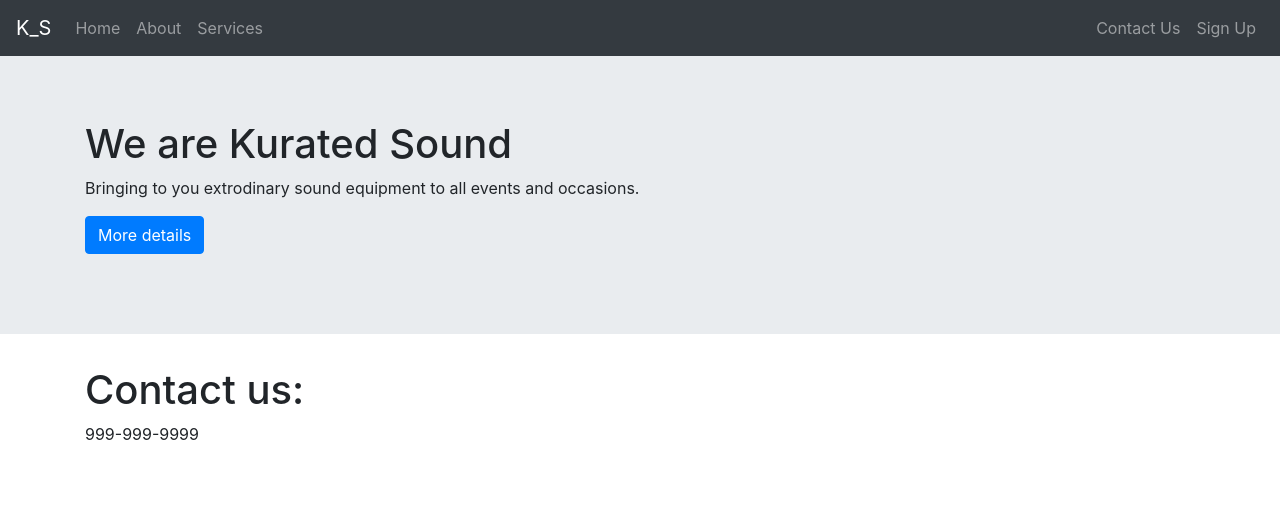
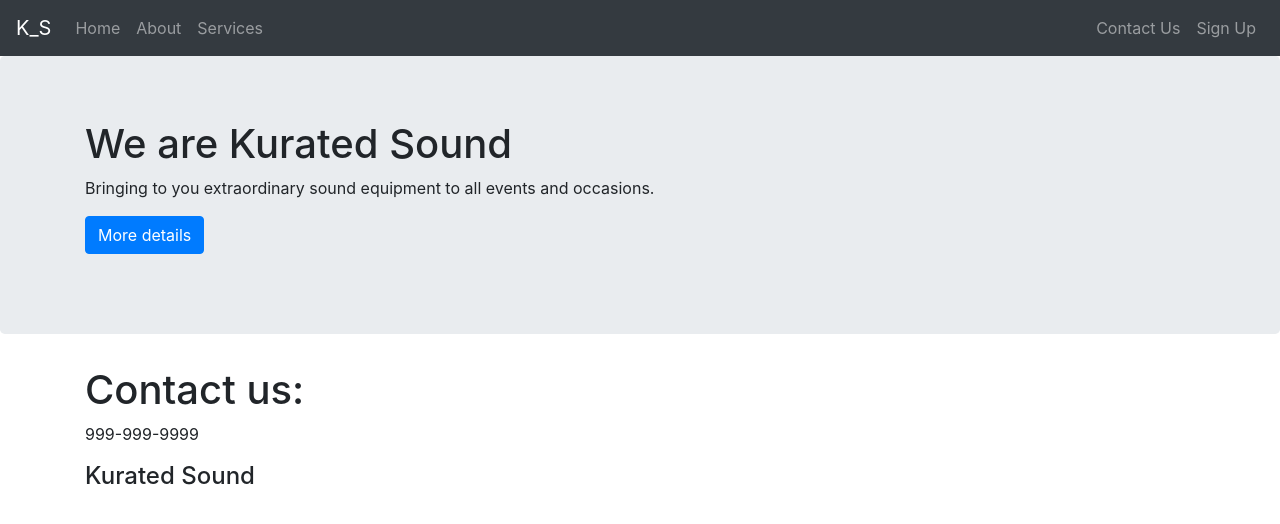
Before and after one commit to kevinhtran/kurated-sound, a React (Create React App) app: page /contact in a window 1280 px wide. Shown: the top 524 px of the page. Built offline with nearby package versions, Linux system fonts and the light colour scheme.

Commit message:
footer in progress

```diff
--- a/src/App.js
+++ b/src/App.js
@@ -8,6 +8,7 @@ import NoMatch from './NoMatch';
 import Layout from './components/Layout';
 import NaviBar from './components/Navibar';
 import Jumbo from './components/Jumbo';
+import Footer from './components/Footer';
 
 function App() {
   return (
@@ -25,6 +26,7 @@ function App() {
           </Switch>
         </Router>
       </Layout>
+      <Footer />
     </>
   );
 }
--- /dev/null
+++ b/src/components/Footer.css
@@ -0,0 +1,26 @@
+.Footer {
+  background: #333;
+  color: white;
+  padding: 3em;
+}
+
+// index.css
+html {
+  height: 100%;
+}
+body {
+  height: 100%;
+}
+# root {
+  height: 100% !important;
+  display: flex;
+  flex-direction: column;
+}
+
+// App.css
+.Content {
+  flex: 1 0 auto;
+}
+.Footer {
+  flex-shrink: 0;
+}
--- /dev/null
+++ b/src/components/Footer.js
@@ -0,0 +1,21 @@
+import React from 'react'
+import './Footer.css';
+
+const Footer = () => {
+  return (
+    <div className='main-footer'>
+      <div className='container'>
+        <div className='row'>
+          {/* Col 1 */}
+          <div className='col'>
+            <h4>Kurated Sound</h4>
+          </div>
+          {/* Col 2 */}
+          {/* Col 3 */}
+        </div>
+      </div>
+    </div>
+  )
+}
+
+export default Footer;
--- /dev/null
+++ b/src/components/Jumbo.css
@@ -0,0 +1,3 @@
+.jumbo {
+  background-color: aquamarine;
+}
--- a/src/components/Jumbo.js
+++ b/src/components/Jumbo.js
@@ -1,4 +1,5 @@
 import React from 'react'
+import './Jumbo.css'
 import Jumbotron from 'react-bootstrap/Jumbotron';
 import Button from 'react-bootstrap/Button';
 import Container from 'react-bootstrap/Container';
@@ -6,11 +7,11 @@ import neonSunset from '../assets/neonSunset.jpg';
 
 const Jumbo = () => {
   return (
-    <Jumbotron fluid className='Jumbotron'>
-      <div className='overlay'>
+    <Jumbotron className='jumbo'>
+      <div>
         <Container>
           <h1>We are Kurated Sound</h1>
-          <p>Bringing to you extrodinary sound equipment to all events and occasions.</p>
+          <p>Bringing to you extraordinary sound equipment to all events and occasions.</p>
           <p>
             <Button variant="primary">More details</Button>
           </p>
--- a/src/components/Navibar.js
+++ b/src/components/Navibar.js
@@ -17,7 +17,7 @@ const Navibar = () => {
         </Nav>
         <Nav>
           <Nav.Item><Nav.Link href="/contact">Contact Us</Nav.Link></Nav.Item>
-          <Nav.Link eventKey={2} href="/sign-up">Sign Up</Nav.Link>
+          <Nav.Link href="/sign-up">Sign Up</Nav.Link>
         </Nav>
       </Navbar.Collapse>
     </Navbar>
```
